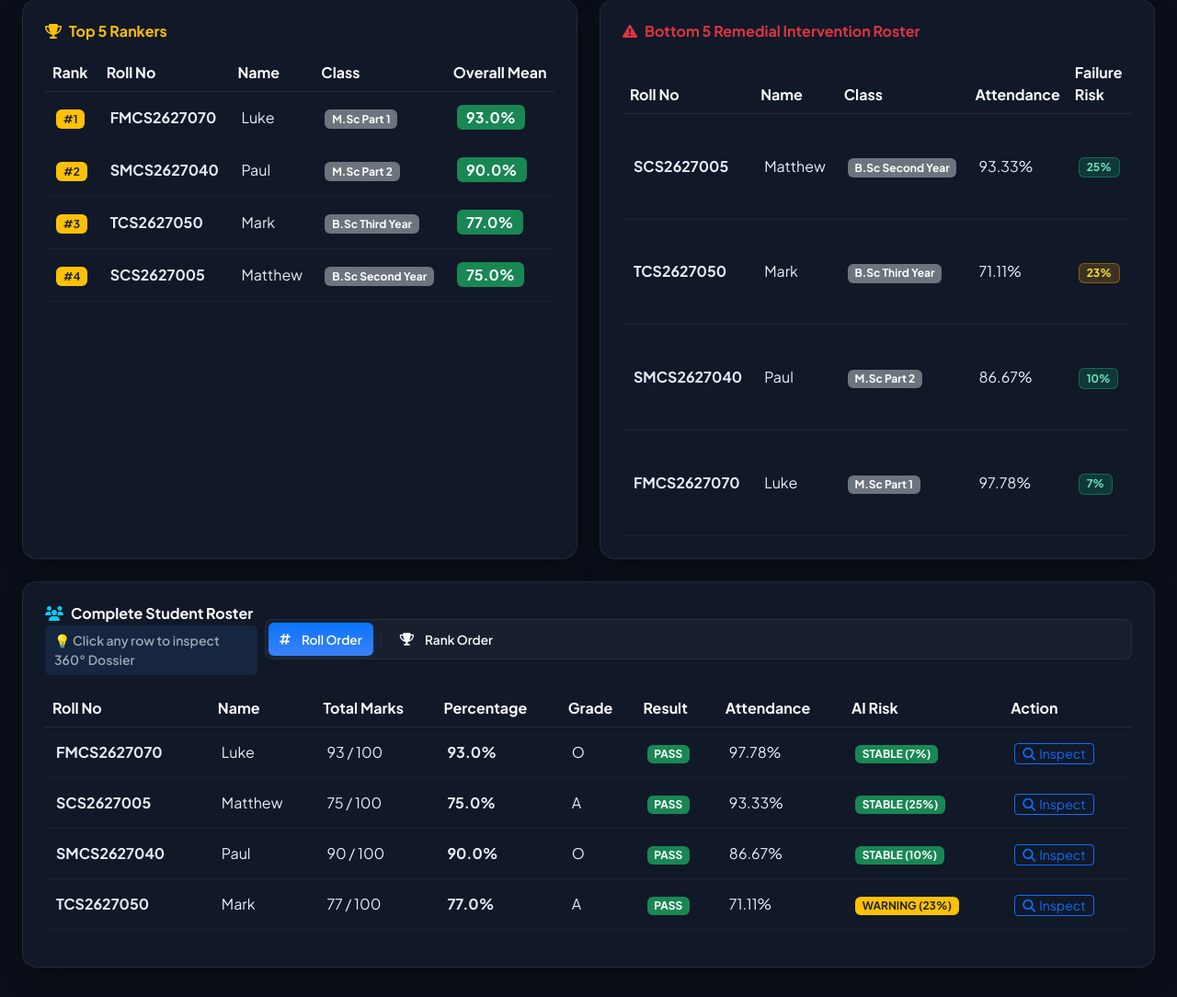
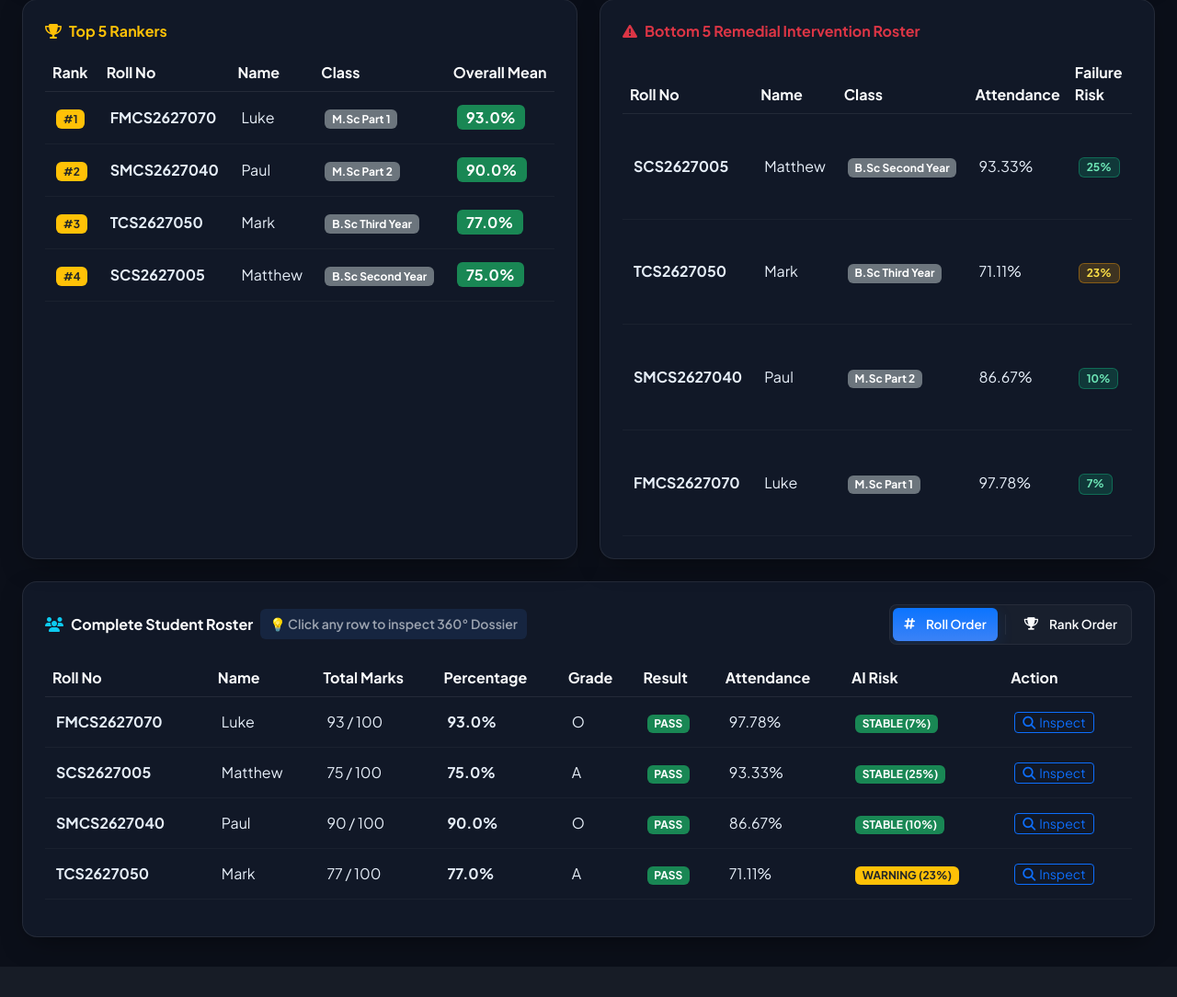
Before and after one commit to sumitjinna23-droid/student_project, a Django app: page /dashboard/ in a window 1280 px wide. Shown: the part 1426-2510 px from the top of the page at 92% size. After the commit the page ends 2477 px from the top, so only its background shows below. Run offline with Django 5.2, Linux system fonts and the light colour scheme; a user stored in the database is signed in; data comes from the database, SQL or seed files in the repository; some libraries are stand-ins or nearby versions.

Commit message:
Fix alignment for Complete Student Roster header and toggle group

```diff
--- a/students/templates/students/dashboard.html
+++ b/students/templates/students/dashboard.html
@@ -812,15 +812,19 @@
 </div>
 
     <!-- Complete Roster -->
-    <div class="card-glass p-3 p-md-4 mb-3 mb-md-4">
-        <div class="d-flex flex-column flex-md-row justify-content-between align-items-start align-items-md-center gap-2 mb-3">
-            <div>
-                <h5 class="fw-bold text-white mb-0 fs-6 fs-md-5"><i class="fa-solid fa-users me-2 text-info"></i>Complete Student Roster</h5>
-                <div class="helper-line small better-contrast mt-1 mb-0">💡 Click any row to inspect 360° Dossier</div>
-            </div>
+<div class="card-glass p-3 p-md-4 mb-3 mb-md-4">
+    <div class="d-flex flex-wrap align-items-center justify-content-between gap-3 mb-3">
+        <!-- Title & Helper Badge Inline -->
+        <div class="d-flex flex-wrap align-items-center gap-2">
+            <h5 class="fw-bold text-white mb-0 fs-6 fs-md-5 d-inline-flex align-items-center">
+                <i class="fa-solid fa-users me-2 text-info"></i>Complete Student Roster
+            </h5>
+            <span class="helper-line small better-contrast m-0">💡 Click any row to inspect 360° Dossier</span>
+        </div>
 
-            <div class="no-print w-100 w-md-auto" role="group" aria-label="Sort Mode">
-              <div class="btn-segment w-100 justify-content-center justify-content-md-start">
+        <!-- Sort Mode Toggle Buttons (Compact & Inline) -->
+        <div class="no-print" role="group" aria-label="Sort Mode">
+            <div class="btn-segment d-inline-flex align-items-center">
                 <a href="?{% if selected_year %}year={{ selected_year }}&{% endif %}{% if selected_subject_id %}subject={{ selected_subject_id }}&{% endif %}{% if search_query %}search={{ search_query|urlencode }}&{% endif %}sort=roll"
                    class="seg-btn {% if sort_mode == 'roll' or not sort_mode %}active{% endif %}">
                    <i class="fa-solid fa-hashtag me-1"></i>Roll Order
@@ -830,9 +834,9 @@
                    class="seg-btn {% if sort_mode == 'rank' %}active{% endif %}">
                    <i class="fa-solid fa-trophy me-1"></i>Rank Order
                 </a>
-              </div>
             </div>
         </div>
+    </div>
 
         <div class="table-responsive mt-2">
             <table class="table table-dark-custom">
```
